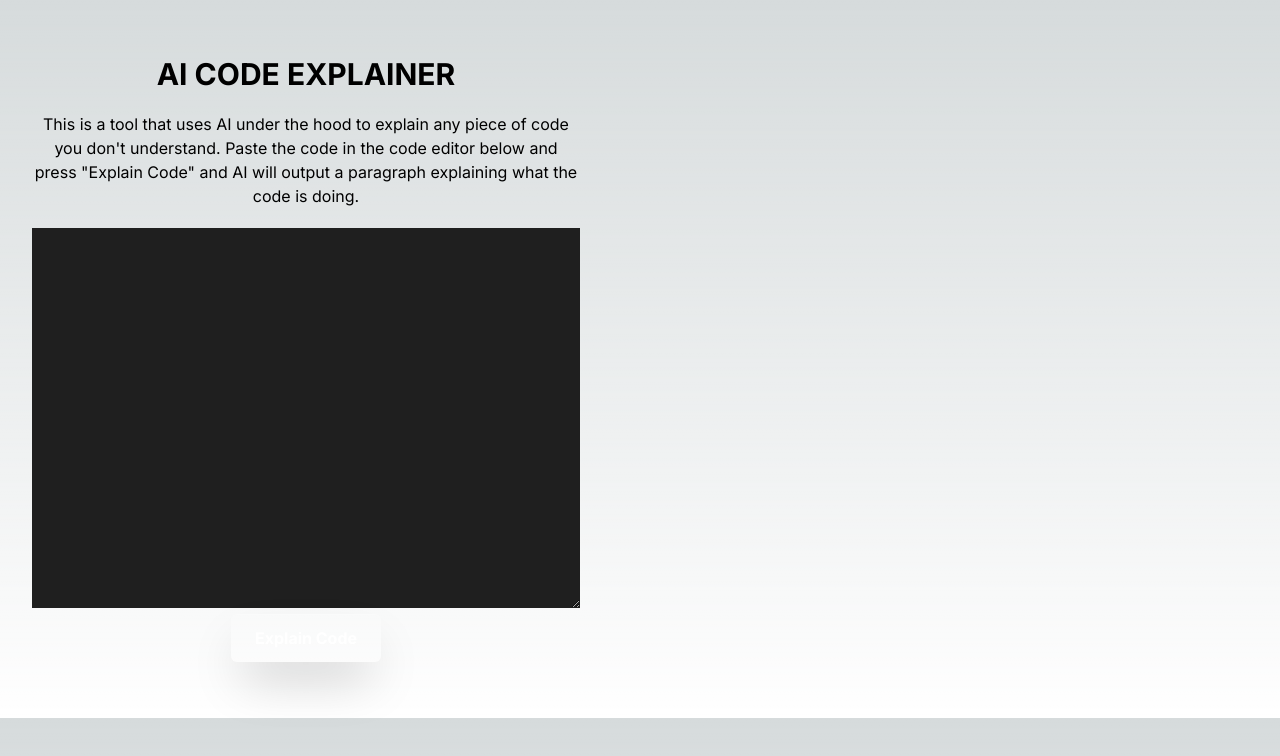
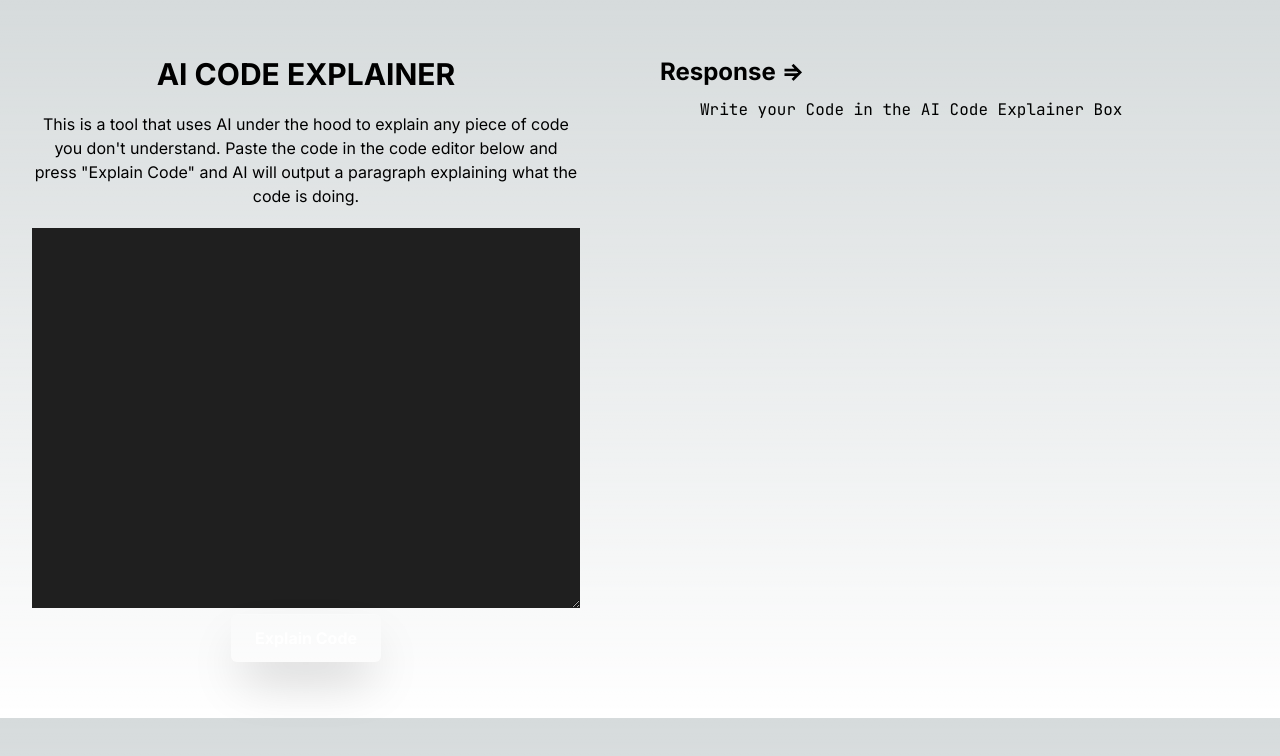
Before and after one commit to Sreyasree-001/Code-Quanta, a Next.js app: page /dashboard in a window 1280 px wide. Shown: the top 756 px of the page. Built offline with nearby package versions, Linux system fonts and the light colour scheme.

Commit message:
style: updated response bar

```diff
--- a/src/app/dashboard/page.js
+++ b/src/app/dashboard/page.js
@@ -1,4 +1,4 @@
-'use client';
+"use client";
 import { GoogleGenerativeAI } from "@google/generative-ai";
 import { useState } from "react";
 import "./pages.css";
@@ -7,8 +7,8 @@ const genAI = new GoogleGenerativeAI("AIzaSyAmaL0M7GZzbBrteRhQr3DQizJH0N22ssQ");
 
 export default function NewPage() {
   const [prompt, setPrompt] = useState(``);
-  const [text, setText] = useState(``);
-  console.log(text)
+  const [text, setText] = useState(`Write your Code in the AI Code Explainer Box`);
+  console.log(text);
   const handlePrompt = (event) => {
     setPrompt(event.target.value);
     console.log(prompt);
@@ -16,7 +16,7 @@ export default function NewPage() {
 
   async function run() {
     const model = genAI.getGenerativeModel({ model: "gemini-pro" });
-    const finalPrompt = `Explain this code in Simple Paragraphs, don't use any bullets or titles or anything fancy, keep it response length short : ${prompt}`
+    const finalPrompt = `Explain this code in Simple Paragraphs, don't use any bullets or titles or anything fancy, keep it response length short : ${prompt}`;
     const result = await model.generateContent(finalPrompt);
 
     const response = result.response;
@@ -25,8 +25,11 @@ export default function NewPage() {
 
   const html = marked.parse(text);
   let regex = new RegExp(`<p>`, "g");
-  const convertedHtml = html.replace(regex,`<p><span style="display: inline-block; margin-left: 40px;"></span>`)
-  console.log(convertedHtml)
+  const convertedHtml = html.replace(
+    regex,
+    `<p style="margin-top:10px;"><span style="display: inline-block; margin-left: 40px;"></span>`
+  );
+  console.log(convertedHtml);
 
   return (
     <>
@@ -43,7 +46,11 @@ export default function NewPage() {
                 below and press "Explain Code" and AI will output a paragraph
                 explaining what the code is doing.
               </p>
-              <textarea className="textarea" rows={20} onChange={handlePrompt} />
+              <textarea
+                className="textarea"
+                rows={20}
+                onChange={handlePrompt}
+              />
               {/* <button onClick={run}>Generate</button> */}
               <div className="text-center">
                 <button
@@ -62,7 +69,13 @@ export default function NewPage() {
               </div>
             </div>
           </div>
-          <div class="md:col-span-3 text-justify jetbrains-mono" dangerouslySetInnerHTML={{ __html: convertedHtml }}></div>
+          <div class="md:col-span-3">
+            <div className="text-2xl font-bold">Response {'=>'} </div>
+            <div
+              class="text-justify jetbrains-mono"
+              dangerouslySetInnerHTML={{ __html: convertedHtml }}
+            ></div>
+          </div>
         </div>
       </div>
     </>
--- a/src/app/dashboard/pages.css
+++ b/src/app/dashboard/pages.css
@@ -15,5 +15,5 @@
     border:0;
     outline:0;
     font-size:12px;
-    font-family:monospace;
+    font-family: "JetBrains Mono", monospace;
   }
```
